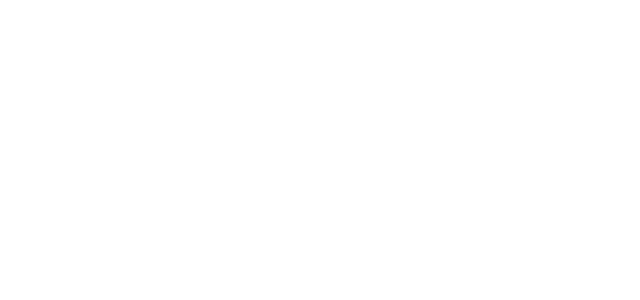
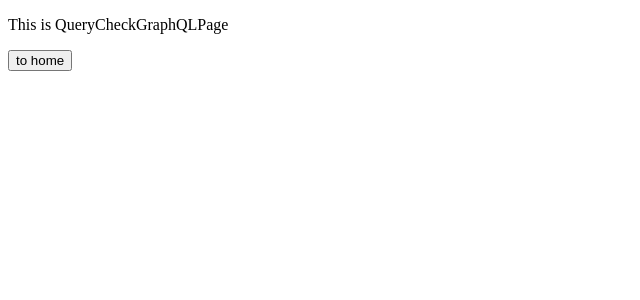
Before and after one commit to hiroharu8864/react-graphql-client, a React (Create React App) app: page /queryGraphQL in a window 1280 px wide. Before the commit this address had no page. Shown: the top 300 px of the page, without its empty margins (0-640 px from the left). Built offline with nearby package versions, Linux system fonts and the light colour scheme.

Commit message:
add queryGraphQL page

```diff
--- a/src/components/Pages/Home.tsx
+++ b/src/components/Pages/Home.tsx
@@ -5,6 +5,9 @@ export const Home: FC = memo(() => {
   const navigate = useNavigate();
   const onClickQueryCheck = useCallback(() => {
     navigate("/query");
+  }, [navigate]);
+  const onClickQueryCheckGraphQL = useCallback(() => {
+    navigate("/queryGraphQL");
   }, [navigate]);
   const onClickFetchCheck = useCallback(() => {
     navigate("/fetch");
@@ -15,6 +18,11 @@ export const Home: FC = memo(() => {
       <button onClick={onClickQueryCheck}>to react query check</button>
       <br />
       <br />
+      <button onClick={onClickQueryCheckGraphQL}>
+        to react graphQL query check
+      </button>
+      <br />
+      <br />
       <button onClick={onClickFetchCheck}>to react fetch check</button>
     </>
   );
--- /dev/null
+++ b/src/components/Pages/QueryCheckGraphQL.tsx
@@ -0,0 +1,15 @@
+import { FC, memo, useCallback } from "react";
+import { useNavigate } from "react-router-dom";
+
+export const QueryCheckGraphQL: FC = memo(() => {
+  const navigate = useNavigate();
+  const onClickHome = useCallback(() => {
+    navigate("/");
+  }, [navigate]);
+  return (
+    <>
+      <p>This is QueryCheckGraphQLPage</p>
+      <button onClick={onClickHome}>to home</button>
+    </>
+  );
+});
--- a/src/router/Router.tsx
+++ b/src/router/Router.tsx
@@ -1,7 +1,8 @@
 import { FC, memo } from "react";
 import { BrowserRouter, Route, Routes } from "react-router-dom";
 import { Home } from "../components/Pages/Home";
-import { QueryCheck } from "../components/Pages/QuetyCheck";
+import { QueryCheck } from "../components/Pages/QueryCheck";
+import { QueryCheckGraphQL } from "../components/Pages/QueryCheckGraphQL";
 import { FetchCheck } from "../components/Pages/FetchCheck";
 import { TestPage } from "../components/Pages/TestPage";
 
@@ -11,6 +12,7 @@ export const Router: FC = memo(() => {
       <Routes>
         <Route path="/" element={<Home />} />
         <Route path="/query" element={<QueryCheck />} />
+        <Route path="/queryGraphQL" element={<QueryCheckGraphQL />} />
         <Route path="/fetch" element={<FetchCheck />} />
         <Route path="/test" element={<TestPage />} />
       </Routes>
```
Also changed, not shown: src/components/Pages/QueryCheck.tsx (renamed from src/components/Pages/QuetyCheck.tsx).
